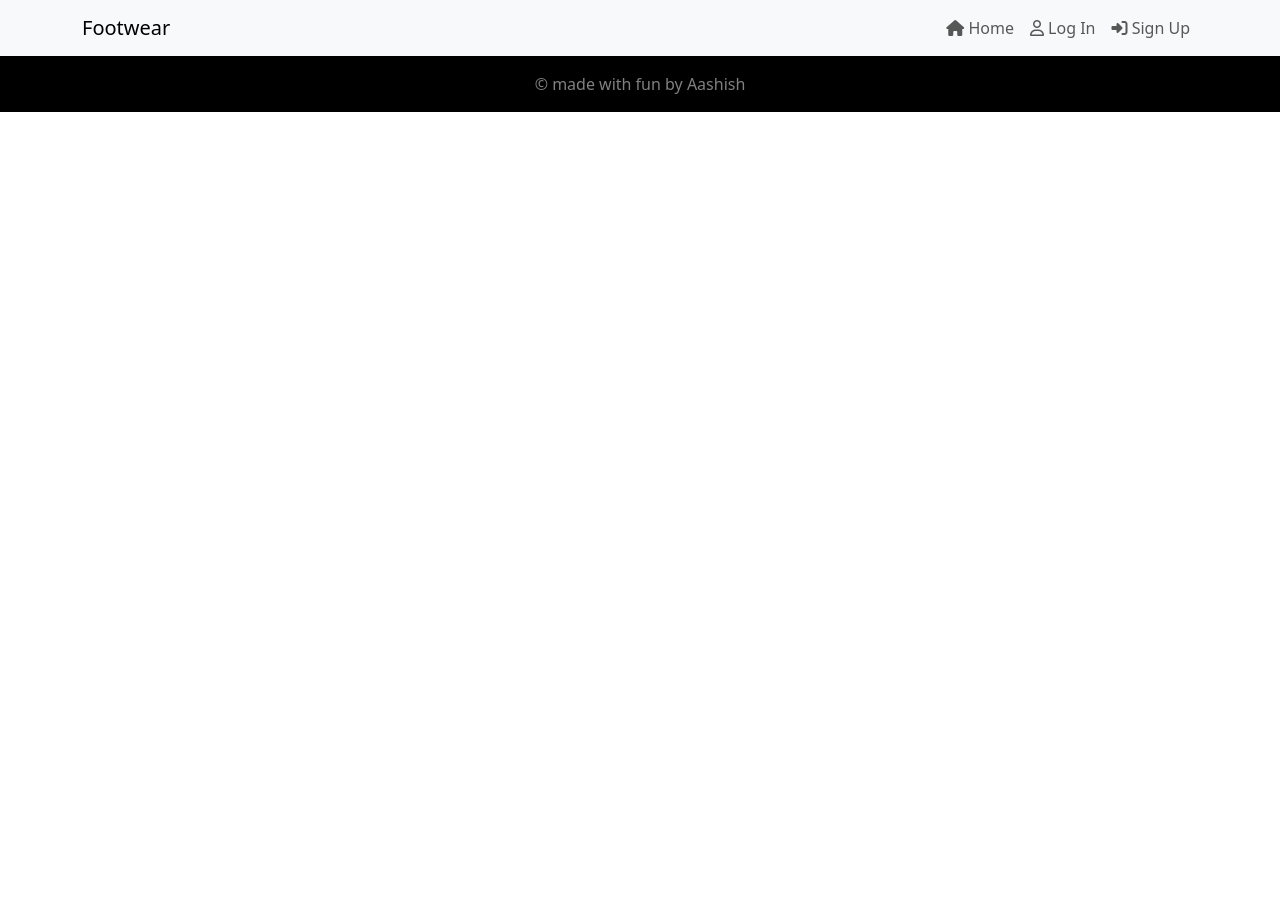
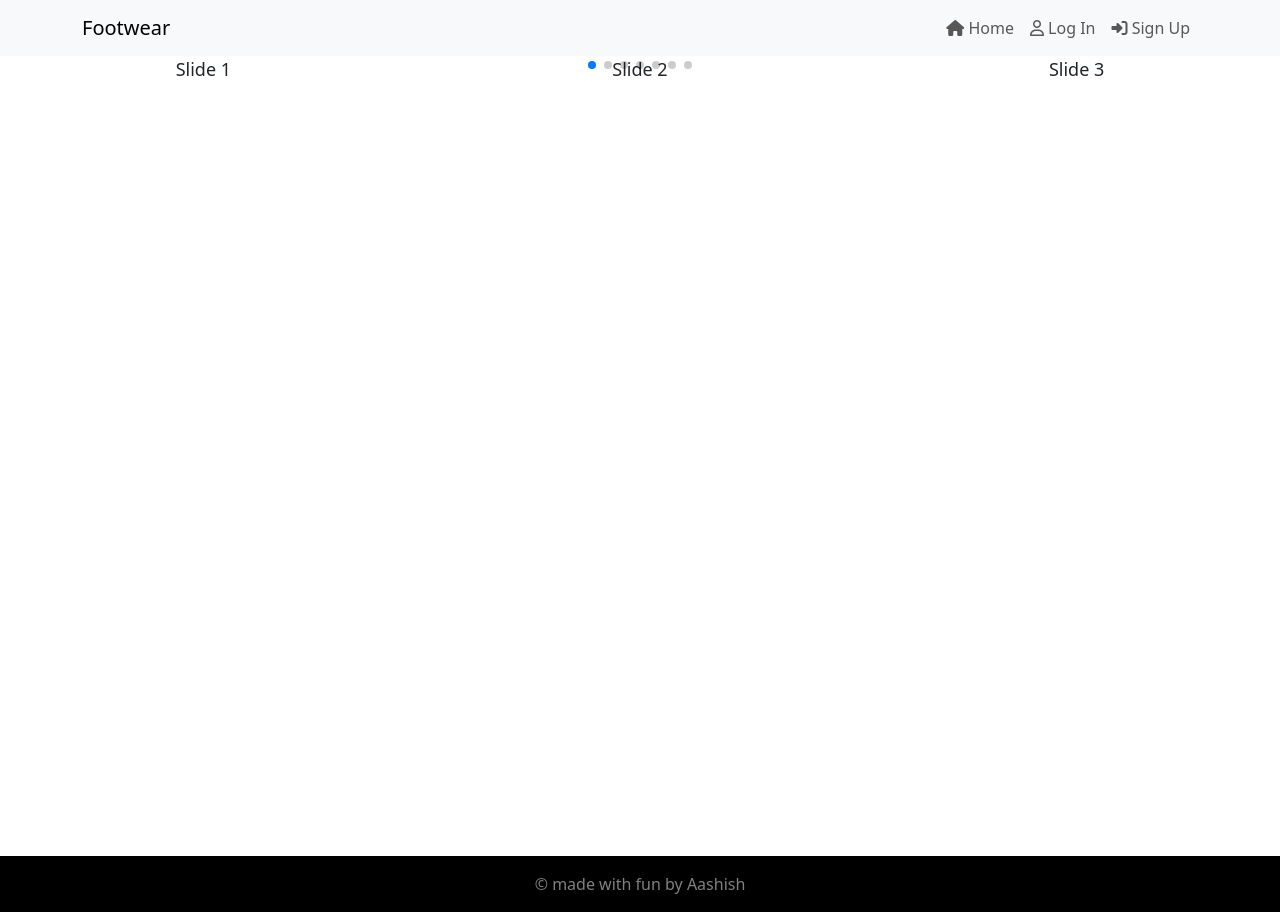
Before and after one commit to AashPau/shoes_ecommerce_frontend, a React (Vite) app: page / in a window 1280 px wide. Before the commit the page ends 800 px from the top, so only its background shows below. Built offline with nearby package versions, Linux system fonts and the light colour scheme; no server answers.

Commit message:
trying out the slider

```diff
--- a/package.json
+++ b/package.json
@@ -19,7 +19,8 @@
     "react-icons": "^5.2.1",
     "react-redux": "^9.1.2",
     "react-router-dom": "^6.23.1",
-    "react-toastify": "^10.0.5"
+    "react-toastify": "^10.0.5",
+    "swiper": "^11.1.4"
   },
   "devDependencies": {
     "@types/react": "^18.2.66",
--- a/src/components/homeComponents/CarouselSlider.jsx
+++ b/src/components/homeComponents/CarouselSlider.jsx
@@ -1,39 +1,39 @@
-import { useState } from "react";
-import Carousel from "react-bootstrap/Carousel";
-import ExampleCarouselImage from "components/ExampleCarouselImage";
+// import { useState } from "react";
+// import Carousel from "react-bootstrap/Carousel";
+// import ExampleCarouselImage from "components/ExampleCarouselImage";
 
 export const CarouselSlider = () => {
-  const [index, setIndex] = useState(0);
+  // const [index, setIndex] = useState(0);
 
-  const handleSelect = (selectedIndex) => {
-    setIndex(selectedIndex);
-  };
+  // const handleSelect = (selectedIndex) => {
+  //   setIndex(selectedIndex);
+  // };
 
-  return (
-    <Carousel activeIndex={index} onSelect={handleSelect}>
-      <Carousel.Item>
-        <ExampleCarouselImage text="First slide" />
-        <Carousel.Caption>
-          <h3>First slide label</h3>
-          <p>Nulla vitae elit libero, a pharetra augue mollis interdum.</p>
-        </Carousel.Caption>
-      </Carousel.Item>
-      <Carousel.Item>
-        <ExampleCarouselImage text="Second slide" />
-        <Carousel.Caption>
-          <h3>Second slide label</h3>
-          <p>Lorem ipsum dolor sit amet, consectetur adipiscing elit.</p>
-        </Carousel.Caption>
-      </Carousel.Item>
-      <Carousel.Item>
-        <ExampleCarouselImage text="Third slide" />
-        <Carousel.Caption>
-          <h3>Third slide label</h3>
-          <p>
-            Praesent commodo cursus magna, vel scelerisque nisl consectetur.
-          </p>
-        </Carousel.Caption>
-      </Carousel.Item>
-    </Carousel>
-  );
+  return;
+  // <Carousel activeIndex={index} onSelect={handleSelect}>
+  //   <Carousel.Item>
+  //     <ExampleCarouselImage text="First slide" />
+  //     <Carousel.Caption>
+  //       <h3>First slide label</h3>
+  //       <p>Nulla vitae elit libero, a pharetra augue mollis interdum.</p>
+  //     </Carousel.Caption>
+  //   </Carousel.Item>
+  //   <Carousel.Item>
+  //     <ExampleCarouselImage text="Second slide" />
+  //     <Carousel.Caption>
+  //       <h3>Second slide label</h3>
+  //       <p>Lorem ipsum dolor sit amet, consectetur adipiscing elit.</p>
+  //     </Carousel.Caption>
+  //   </Carousel.Item>
+  //   <Carousel.Item>
+  //     <ExampleCarouselImage text="Third slide" />
+  //     <Carousel.Caption>
+  //       <h3>Third slide label</h3>
+  //       <p>
+  //         Praesent commodo cursus magna, vel scelerisque nisl consectetur.
+  //       </p>
+  //     </Carousel.Caption>
+  //   </Carousel.Item>
+  // </Carousel>
+  // );
 };
--- /dev/null
+++ b/src/components/homeComponents/SwiperSlider.css
@@ -0,0 +1,22 @@
+.swiper {
+  width: 100%;
+  height: 100%;
+}
+
+.swiper-slide {
+  text-align: center;
+  font-size: 18px;
+  background: #fff;
+
+  /* Center slide text vertically */
+  display: flex;
+  justify-content: center;
+  align-items: center;
+}
+
+.swiper-slide img {
+  display: block;
+  width: 100%;
+  height: 100%;
+  object-fit: cover;
+}
--- /dev/null
+++ b/src/components/homeComponents/SwiperSlider.jsx
@@ -0,0 +1,36 @@
+import React, { useRef, useState } from "react";
+// Import Swiper React components
+import { Swiper, SwiperSlide } from "swiper/react";
+
+// Import Swiper styles
+import "swiper/css";
+import "swiper/css/pagination";
+import "./SwiperSlider.css";
+// import required modules
+import { Pagination } from "swiper/modules";
+
+export const SwiperSlider = () => {
+  return (
+    <>
+      <Swiper
+        slidesPerView={3}
+        spaceBetween={30}
+        pagination={{
+          clickable: true,
+        }}
+        modules={[Pagination]}
+        className="mySwiper"
+      >
+        <SwiperSlide>Slide 1</SwiperSlide>
+        <SwiperSlide>Slide 2</SwiperSlide>
+        <SwiperSlide>Slide 3</SwiperSlide>
+        <SwiperSlide>Slide 4</SwiperSlide>
+        <SwiperSlide>Slide 5</SwiperSlide>
+        <SwiperSlide>Slide 6</SwiperSlide>
+        <SwiperSlide>Slide 7</SwiperSlide>
+        <SwiperSlide>Slide 8</SwiperSlide>
+        <SwiperSlide>Slide 9</SwiperSlide>
+      </Swiper>
+    </>
+  );
+};
--- a/src/components/layouts/DefaultLayout.jsx
+++ b/src/components/layouts/DefaultLayout.jsx
@@ -7,7 +7,7 @@ export const DefaultLayout = ({ children }) => {
       {/* header  */}
       <Header />
       {/* body  */}
-      <main className="main">{children}</main>
+      <main className="main min-vh-80">{children}</main>
       {/* footer  */}
       <Footer />
     </div>
--- a/src/index.css
+++ b/src/index.css
@@ -0,0 +1,3 @@
+.min-vh-80 {
+  min-height: 87.7dvh;
+}
--- a/src/pages/home/Home.jsx
+++ b/src/pages/home/Home.jsx
@@ -1,9 +1,16 @@
+import { CarouselSlider } from "../../components/homeComponents/CarouselSlider";
+import { SwiperSlider } from "../../components/homeComponents/SwiperSlider";
 import { DefaultLayout } from "../../components/layouts/DefaultLayout";
 
 const Home = () => {
   return (
     <div>
-      <DefaultLayout></DefaultLayout>
+      <DefaultLayout>
+        {/* <CarouselSlider /> */}
+        <div className="min-vh-100">
+          <SwiperSlider />
+        </div>
+      </DefaultLayout>
     </div>
   );
 };
```
Also changed, not shown: 1 other file (tests, documents, lock files or other folders).
